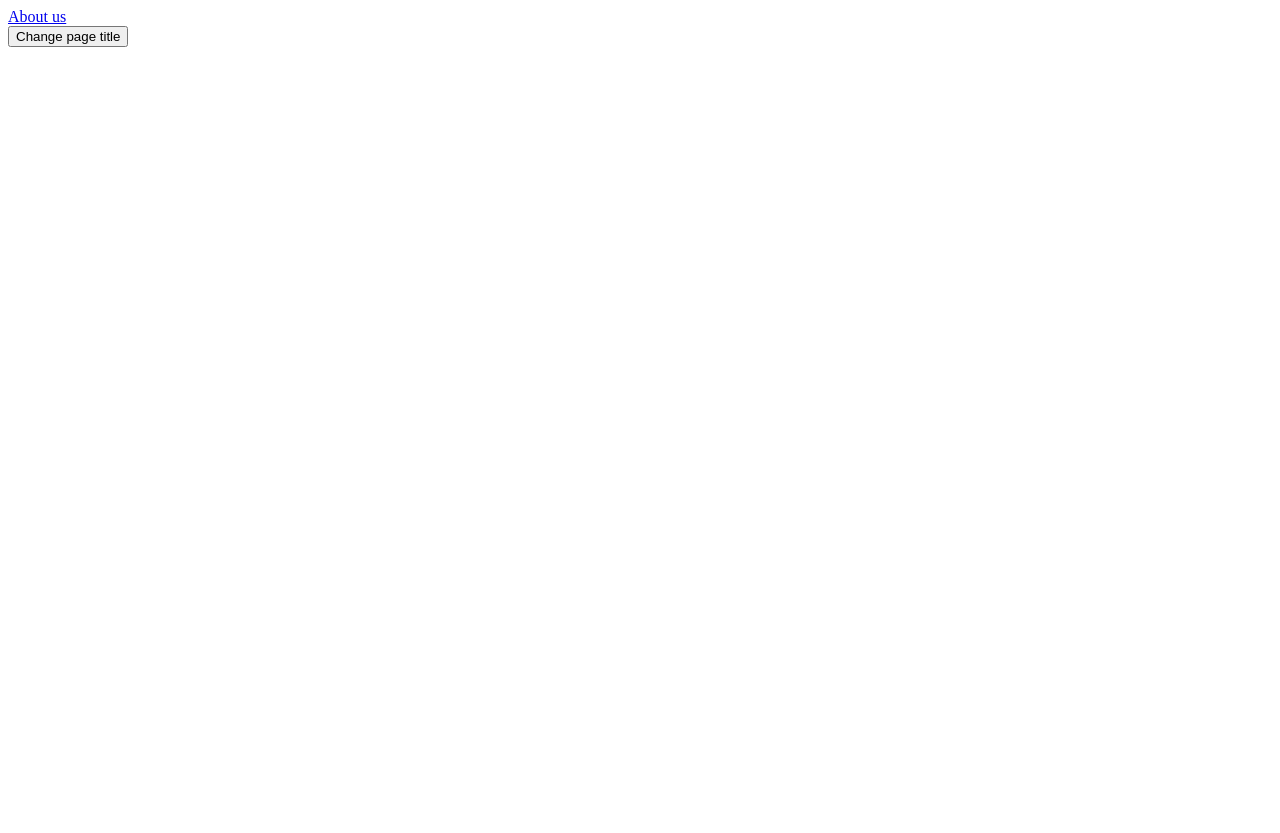
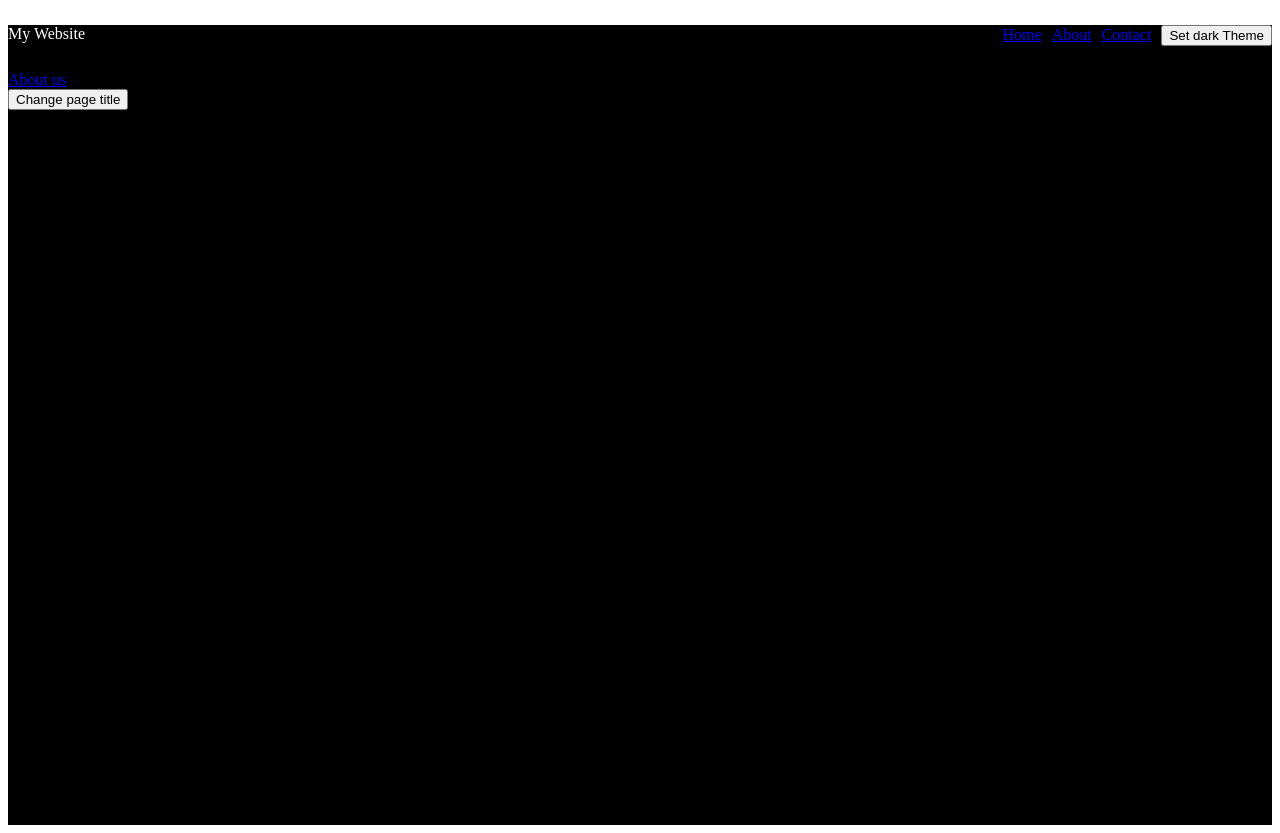
Before and after one commit to inseo24/next-project, a Next.js app: page / in a window 1280 px wide. Before the commit the page ends 800 px from the top, so only its background shows below. Built offline with nearby package versions, Linux system fonts and the light colour scheme.

Commit message:
add : _app.js

```diff
--- a/components/Navbar.js
+++ b/components/Navbar.js
@@ -1,10 +1,31 @@
+import { useContext } from 'react';
 import Link from 'next/link';
+import ThemeContext from './ThemeContext';
 
 function Navbar() {
+    const { toggleTheme, theme } = useContext(ThemeContext);
+    const newThemeName = theme === 'dark' ? 'light' : 'dark';
+
     return (
-        <div>
-            <Link href="/posts/2023-09-25/seoin">Seoin's post</Link>
-            <Link href="/posts/2023-09-24/seo">Seo's post</Link>
+        <div
+            style={{
+                display: "flex",
+                justifyContent: "space-between",
+                flexDirection: "row",
+                marginBottom: 25,
+                marginTop: 25,
+            }}
+        >
+            <div>My Website</div>
+            <div>
+                <Link href="/">Home</Link>
+                <span style={{ marginRight: 10 }}></span>
+                <Link href="/about">About</Link>
+                <span style={{ marginRight: 10 }}></span>
+                <Link href="/contacts-me">Contact</Link>
+                <span style={{ marginRight: 10 }}></span>
+                <button onClick={toggleTheme}>Set {newThemeName} Theme</button>
+            </div>
         </div>
     );
 }
--- /dev/null
+++ b/components/ThemeContext.js
@@ -0,0 +1,8 @@
+import { createContext } from 'react';
+
+const ThemeContext = createContext({
+    theme: 'light',
+    toggleTheme: () => null
+});
+
+export default ThemeContext;
--- /dev/null
+++ b/pages/_app.js
@@ -0,0 +1,37 @@
+import Navbar from "../components/Navbar";
+import { useState } from "react";
+import ThemeContext from "../components/ThemeContext";
+
+const themes = {
+    light: {
+        color: 'white',
+        background: 'black'
+    },
+    dark: {
+        background: 'white',
+        color: 'black'
+    },
+};
+
+function MyApp({ Component, pageProps }) {
+    const [theme, setTheme] = useState('light');
+    const toggleTheme = () => {
+        setTheme(theme === 'light' ? 'dark' : 'light');
+    }
+
+    return (
+        <ThemeContext.Provider value={{ theme, toggleTheme }}>
+            <div
+                style={{
+                    width: '100%',
+                    minHeight: '100vh',
+                    ...themes[theme]
+                }}>
+                <Navbar />
+                <Component {...pageProps} />
+            </div>
+        </ThemeContext.Provider>
+    )
+}
+
+export default MyApp;
```
